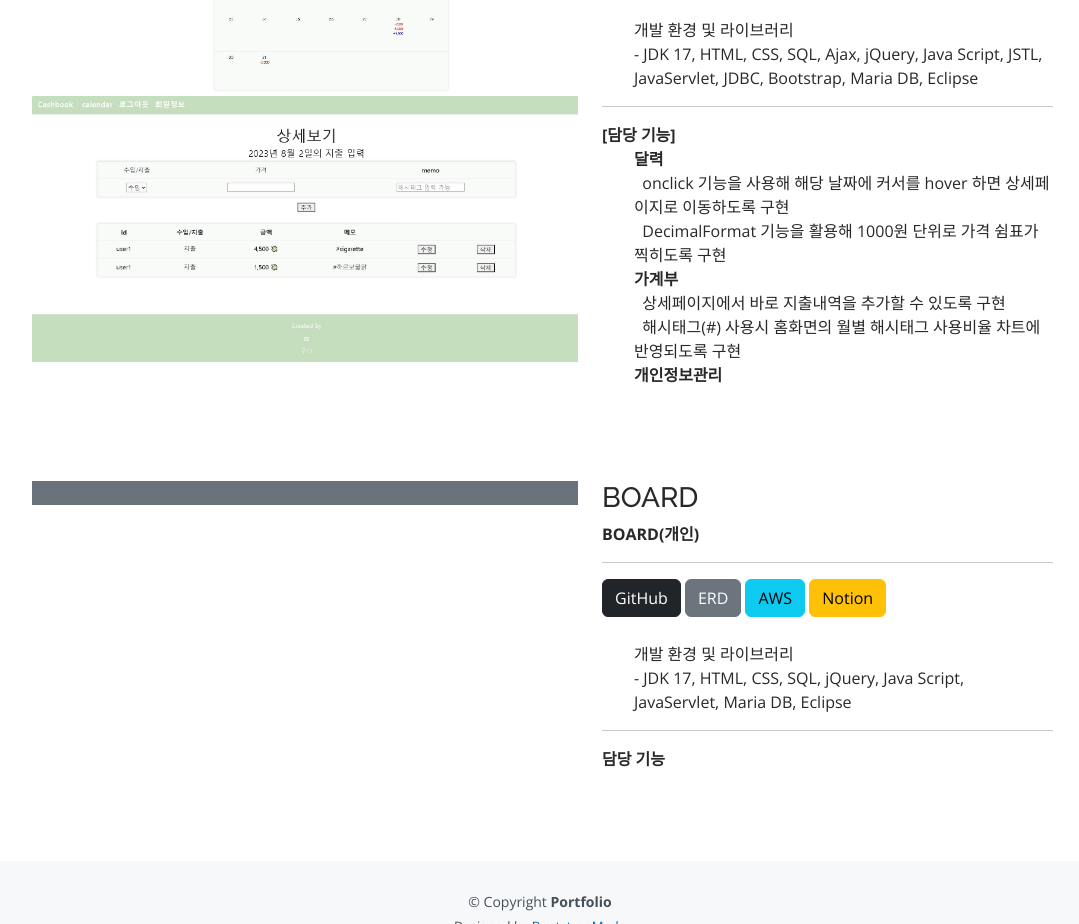
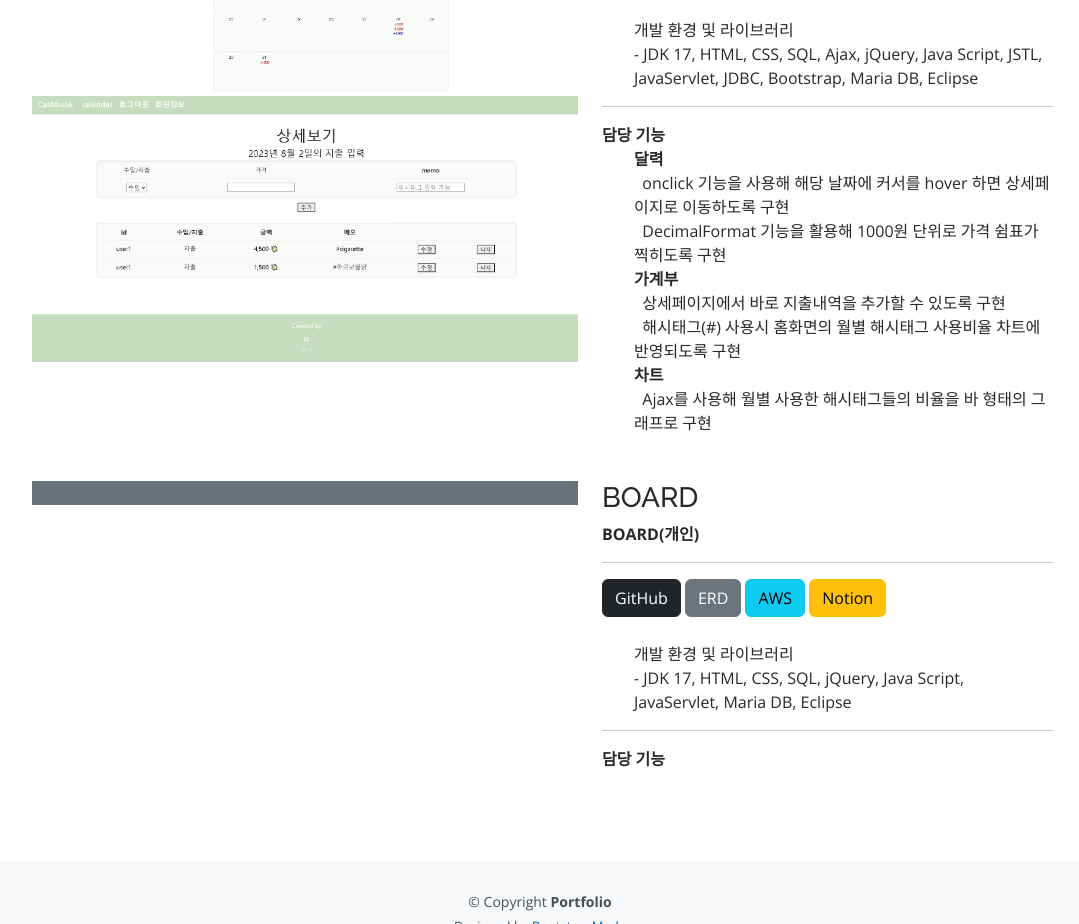
Before and after one commit to electricPo/electricPo.github.io, a plain HTML site: page index.html in a window 1280 px wide. Shown: the part 3540-4464 px from the top of the page, without its empty margins (100-1179 px from the left). Drawn offline with nearby package versions, Linux system fonts and the light colour scheme.

Commit message:
index.html / 사진 파일 변경, 개인프로젝트 설명 추가

```diff
--- a/index.html
+++ b/index.html
@@ -342,7 +342,7 @@
 								<li style="margin-bottom: 5px">개발 환경 및 라이브러리 <br> - JDK 17, HTML, CSS, SQL, Ajax, jQuery, Java Script, JSTL, JavaServlet, JDBC, Bootstrap, Maria DB, Eclipse</li>
 							</ul>
 			                <hr>
-			                <b>[담당 기능]</b><br>
+			                <b>담당 기능</b><br>
 			                	<ul>
 			                		<li>
 				                 	<b>달력</b><br>
@@ -355,9 +355,8 @@
 								 		&nbsp; 해시태그(#) 사용시 홈화면의 월별 해시태그 사용비율 차트에 반영되도록 구현<br>
 								 	</li>
 								 	<li>
-									<b>개인정보관리</b><br>
-										&nbsp; <br>
-										&nbsp; <br>
+									<b>차트</b><br>
+										&nbsp; Ajax를 사용해 월별 사용한 해시태그들의 비율을 바 형태의 그래프로 구현<br>
 									</li>
 			            		</ul>
 			            </div>
```
Also changed, not shown: assets/img/portfolio/cash3.jpg (renamed from assets/img/portfolio/cash3.JPG).
